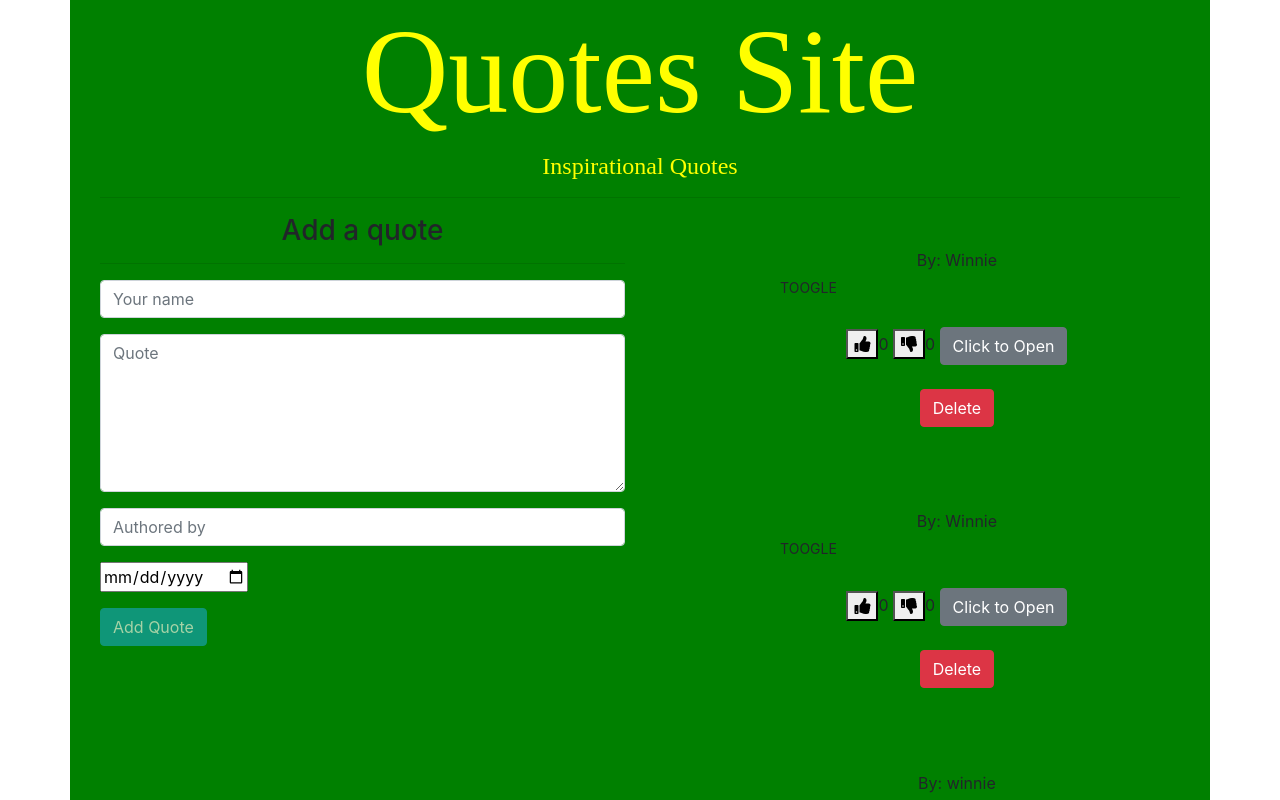
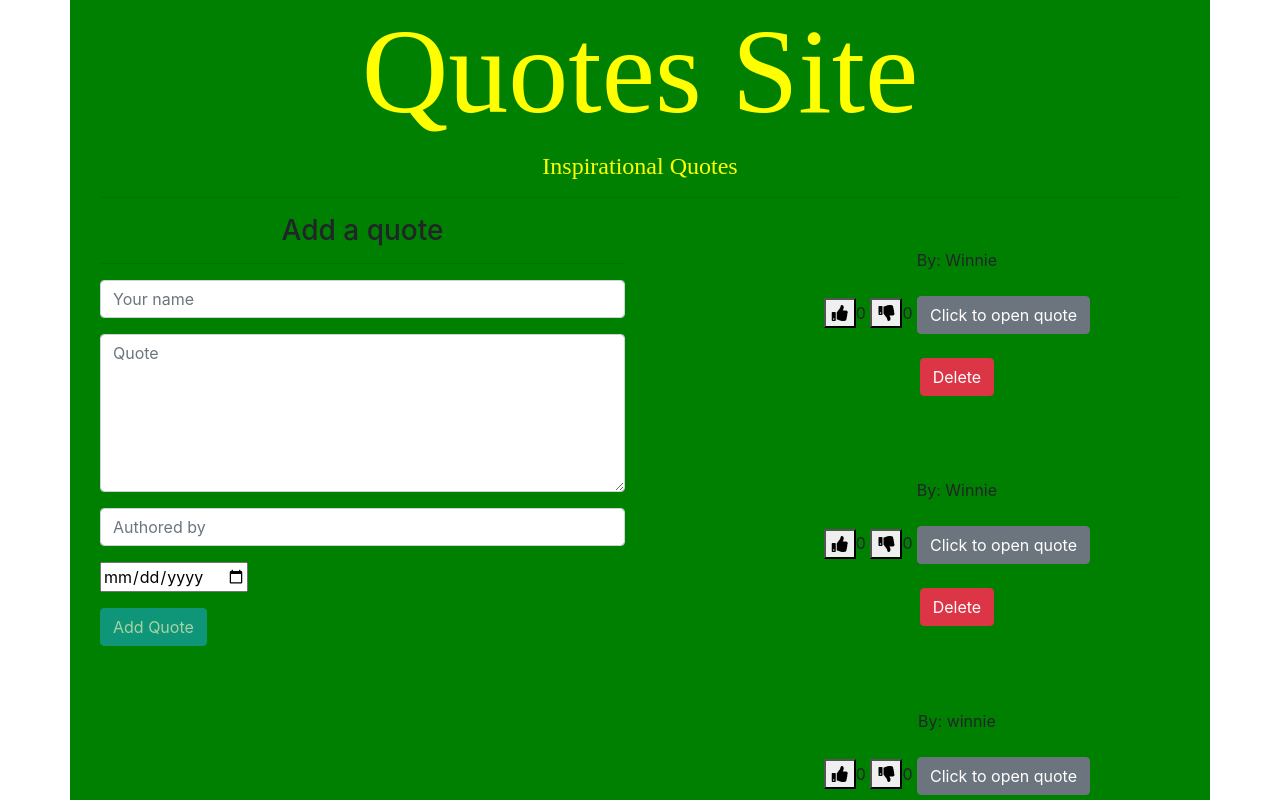
Before and after one commit to winniemwikali/quotesApp, an Angular app: page / in a window 1280 px wide. Shown: the top 800 px of the page. Built offline with nearby package versions, Linux system fonts and the light colour scheme.

Commit message:
added a click to open button

```diff
--- a/src/app/app.component.ts
+++ b/src/app/app.component.ts
@@ -6,5 +6,5 @@ import { Component } from '@angular/core';
   styleUrls: ['./app.component.css']
 })
 export class AppComponent {
-  title = 'Quotes-Site';
+  title = 'Quotes';
 }
--- a/src/app/app.module.ts
+++ b/src/app/app.module.ts
@@ -25,7 +25,7 @@ import { DateCountPipe } from './date-count.pipe';
     BrowserModule,
     AppRoutingModule,
     FormsModule,
-    // MomentModule
+
   ],
   providers: [],
   bootstrap: [AppComponent]
--- a/src/app/quote-details/quote-details.component.html
+++ b/src/app/quote-details/quote-details.component.html
@@ -1,3 +1,4 @@
+
 <!-- <link href="https://fonts.googleapis.com/css?family=Lobster&display=swap" rel="stylesheet">
 
 <div class="details">
--- a/src/app/quote/quote.component.html
+++ b/src/app/quote/quote.component.html
@@ -26,14 +26,10 @@
             <li>
               By: {{ quote.by }}
             </li>
-            <div style="width: 130px;">  <a href="#" class="btn btn-sm animated-button thar-one" (click)='toogleDetails(i)'>TOOGLE</a> </div>
-            <div class="row" *ngIf="quote.showDescription">
-              <app-quote-details *ngIf="quote.showDescription" [quote]='quote' (isComplete)='deleteQuote($event,i)'></app-quote-details>
-            </div>
             <br>
             <button (click)="like()"><i class="fas fa-thumbs-up" aria-hidden="true"></i></button>{{ quote.likeNo }}
             <button (click)="dislike()"><i class="fas fa-thumbs-down" aria-hidden="true"></i></button>{{ quote.dislikeNo }}
-            <button class="btn btn-secondary" (click)="toggleDetails(i)">Click to Open</button><br>
+            <button class="btn btn-secondary" (click)="toggleDetails(i)"> Click to open quote</button><br>
             <app-quote-details *ngIf="quote.showDescription" [quote]="quote"></app-quote-details><br>
             <button class="btn btn-danger" (click)="QuoteDelete(i)">Delete</button>
           </div>
```
